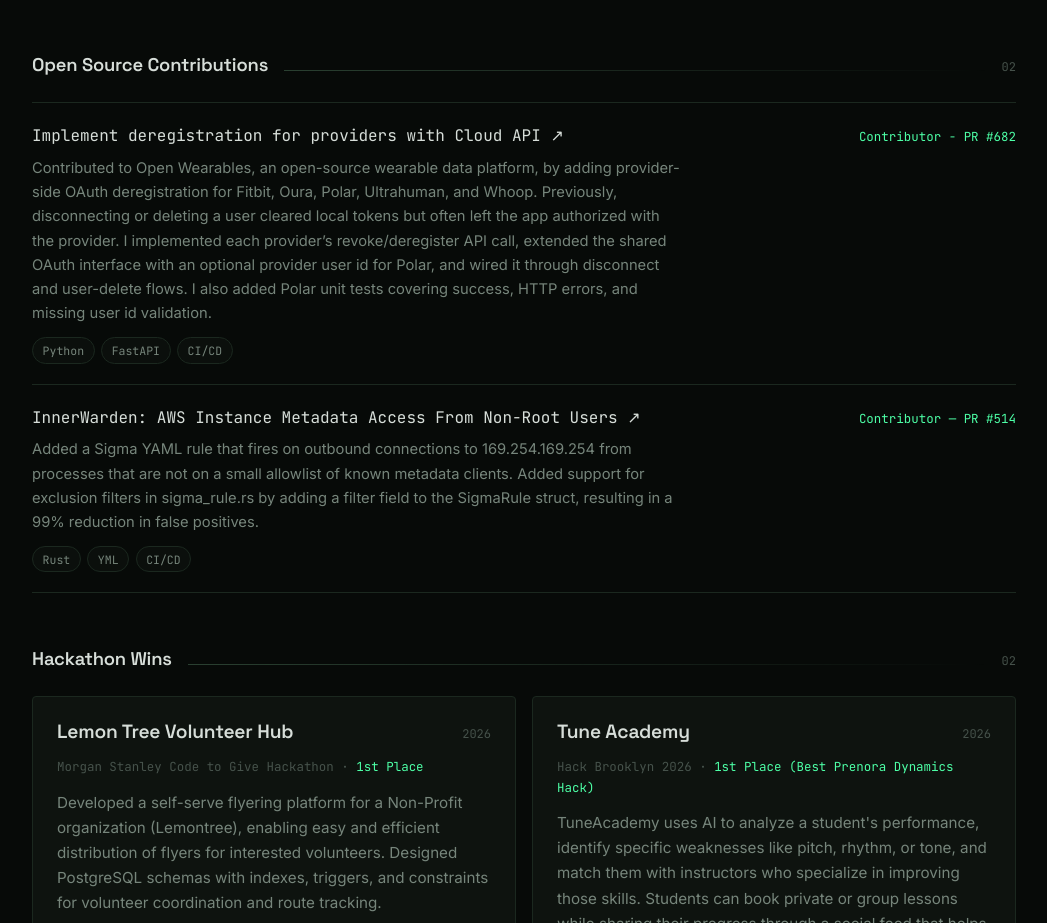
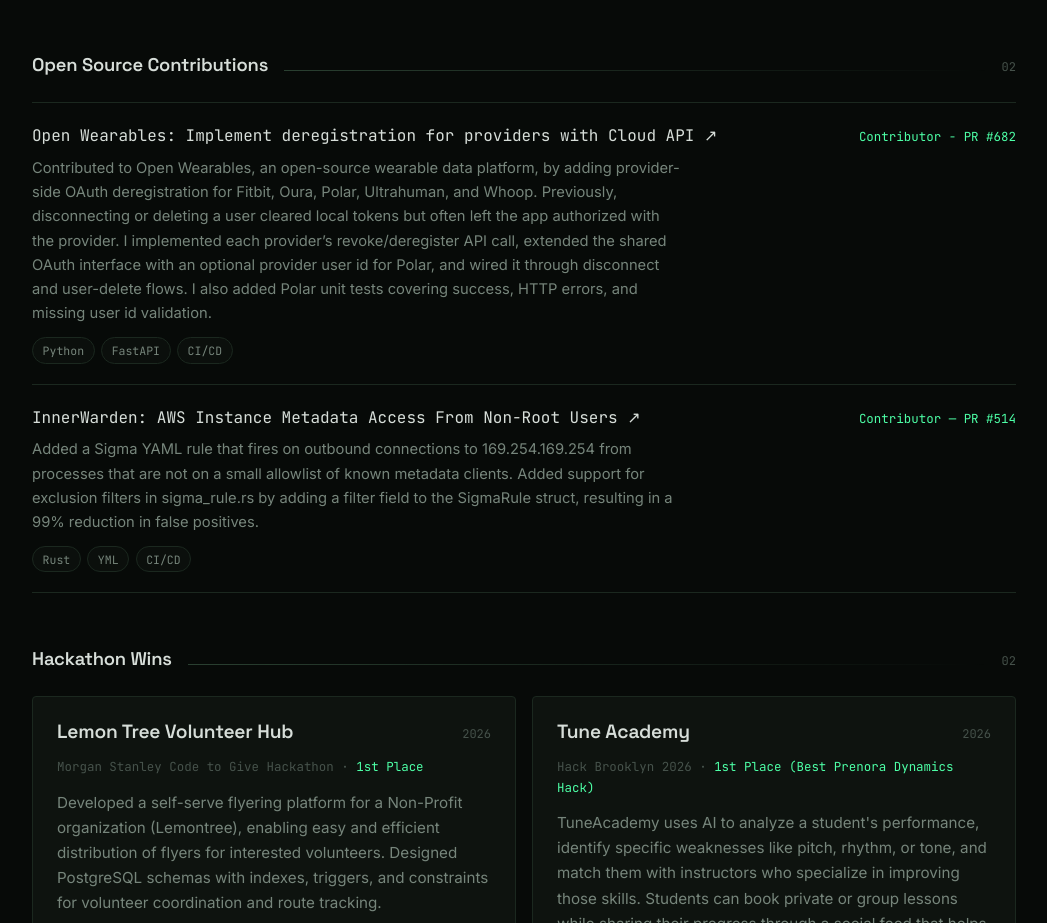
Before and after one commit to jtega149/Portfoilio, a React (Vite) app: page /projects in a window 1280 px wide. Shown: the part 1444-2367 px from the top of the page, without its empty margins (116-1163 px from the left). Built offline with nearby package versions, Linux system fonts and the light colour scheme.

Commit message:
Update project name

```diff
--- a/src/data/projects.ts
+++ b/src/data/projects.ts
@@ -90,7 +90,7 @@
 export const openSourceContributions: OpenSourceContribution[] = [
   {
     id: "openwearables",
-    project: "Implement deregistration for providers with Cloud API",
+    project: "Open Wearables: Implement deregistration for providers with Cloud API",
     url: "https://github.com/the-momentum/open-wearables/pull/1320",
     role: "Contributor - PR #682",
     description: "Contributed to Open Wearables, an open-source wearable data platform, by adding provider-side OAuth deregistration for Fitbit, Oura, Polar, Ultrahuman, and Whoop. Previously, disconnecting or deleting a user cleared local tokens but often left the app authorized with the provider. I implemented each provider’s revoke/deregister API call, extended the shared OAuth interface with an optional provider user id for Polar, and wired it through disconnect and user-delete flows. I also added Polar unit tests covering success, HTTP errors, and missing user id validation.",
```
